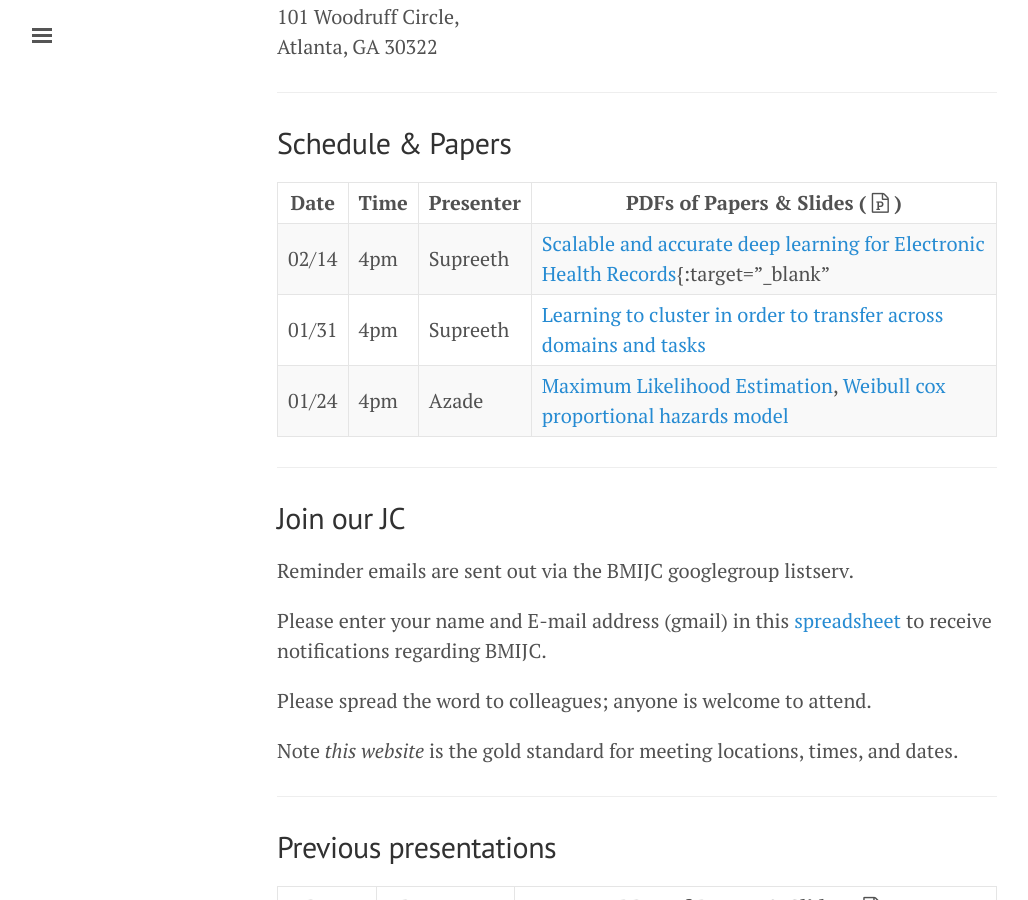
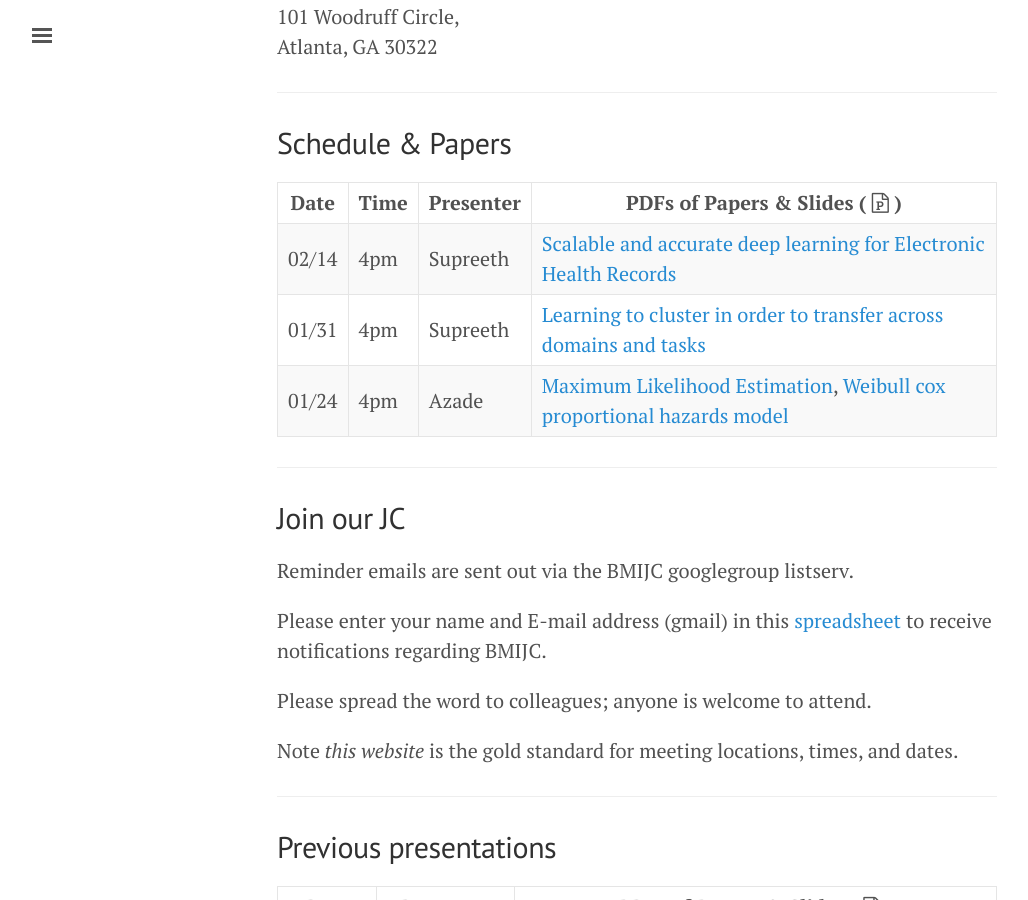
Before and after one commit to NematiLab/bmijc, a Jekyll site: the page built from index.md, in a window 1280 px wide and 900 px high, scrolled down 557 px. Shown: the whole window, without its empty margins (3-1031 px from the left). Built offline with Jekyll 4.4.1, drawn with Linux system fonts in a browser that asks for light colours; nearby versions of some CDN libraries.

Commit message:
Supreeth

```diff
--- a/index.md
+++ b/index.md
@@ -31,7 +31,7 @@ Atlanta, GA 30322
 
 Date | Time    | Presenter | PDFs of Papers & Slides ( <i class='fa fa-file-powerpoint-o'></i> )
 --- | --- | --- | ---
-02/14 | 4pm | Supreeth | [Scalable and accurate deep learning for Electronic Health Records]({{ site.baseurl }}/assets/021418_paper.pdf){:target="_blank"
+02/14 | 4pm | Supreeth | [Scalable and accurate deep learning for Electronic Health Records]({{ site.baseurl }}/assets/021418_paper.pdf){:target="_blank"}
 01/31 | 4pm | Supreeth | [Learning to cluster in order to transfer across domains and tasks]({{ site.baseurl }}/assets/013118_paper.pdf){:target="_blank"}
 01/24 | 4pm | Azade | [Maximum Likelihood Estimation]({{ site.baseurl }}/assets/011718_paper.pdf){:target="_blank"}, [Weibull cox proportional hazards model]({{ site.baseurl }}/assets/weibull_cox.pdf){:target="_blank"}
 
```
